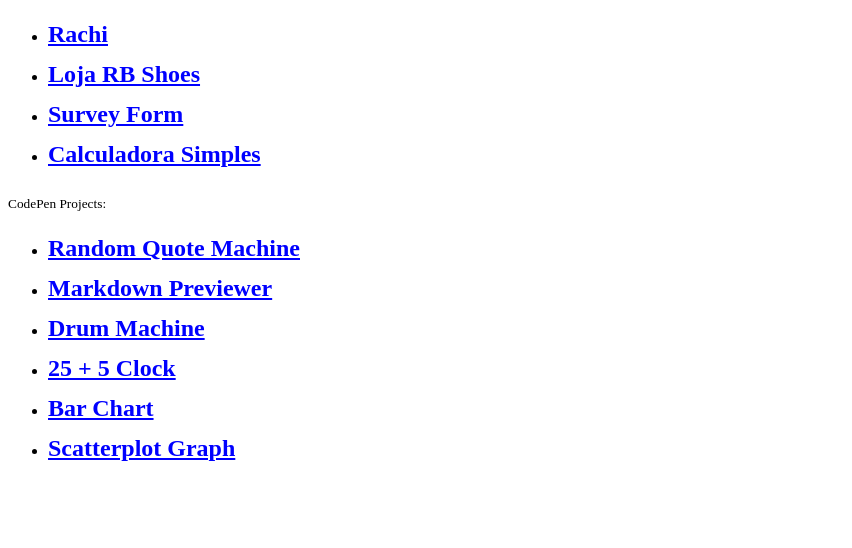
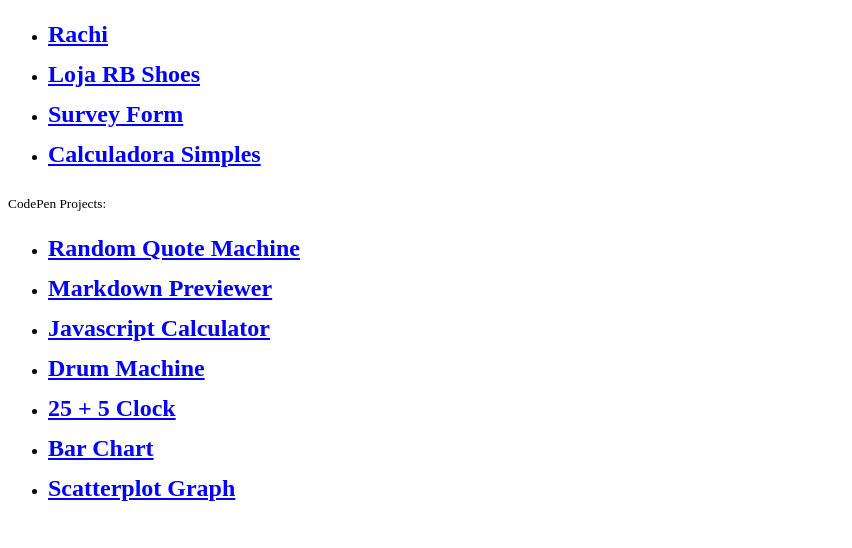
Before and after one commit to JorgeRodrigo481516/JorgeRodrigo481516.github.io, a plain HTML site: page index.html in a window 1280 px wide. Shown: the part 100-648 px from the top of the page, without its empty margins (0-852 px from the left). Drawn offline with Linux system fonts and the light colour scheme.

Commit message:
:sparkles: feat: New Project Link

```diff
--- a/index.html
+++ b/index.html
@@ -35,6 +35,7 @@
   <ul>
     <li><a href="https://codepen.io/jorgerodrigo481516/full/QWmaaPb">Random Quote Machine</a></li>
     <li><a href="https://codepen.io/jorgerodrigo481516/full/rNdRZpB">Markdown Previewer</a></li>
+    <li><a href="https://codepen.io/jorgerodrigo481516/full/PoRrGXm">Javascript Calculator</a></li>
     <li><a href="https://codepen.io/jorgerodrigo481516/full/jOzRJMM">Drum Machine</a></li>
     <li><a href="https://codepen.io/jorgerodrigo481516/full/BaxBZNx">25 + 5 Clock</a></li>
     <li><a href="https://codepen.io/jorgerodrigo481516/full/eYrjPjR">Bar Chart</a></li>
```
